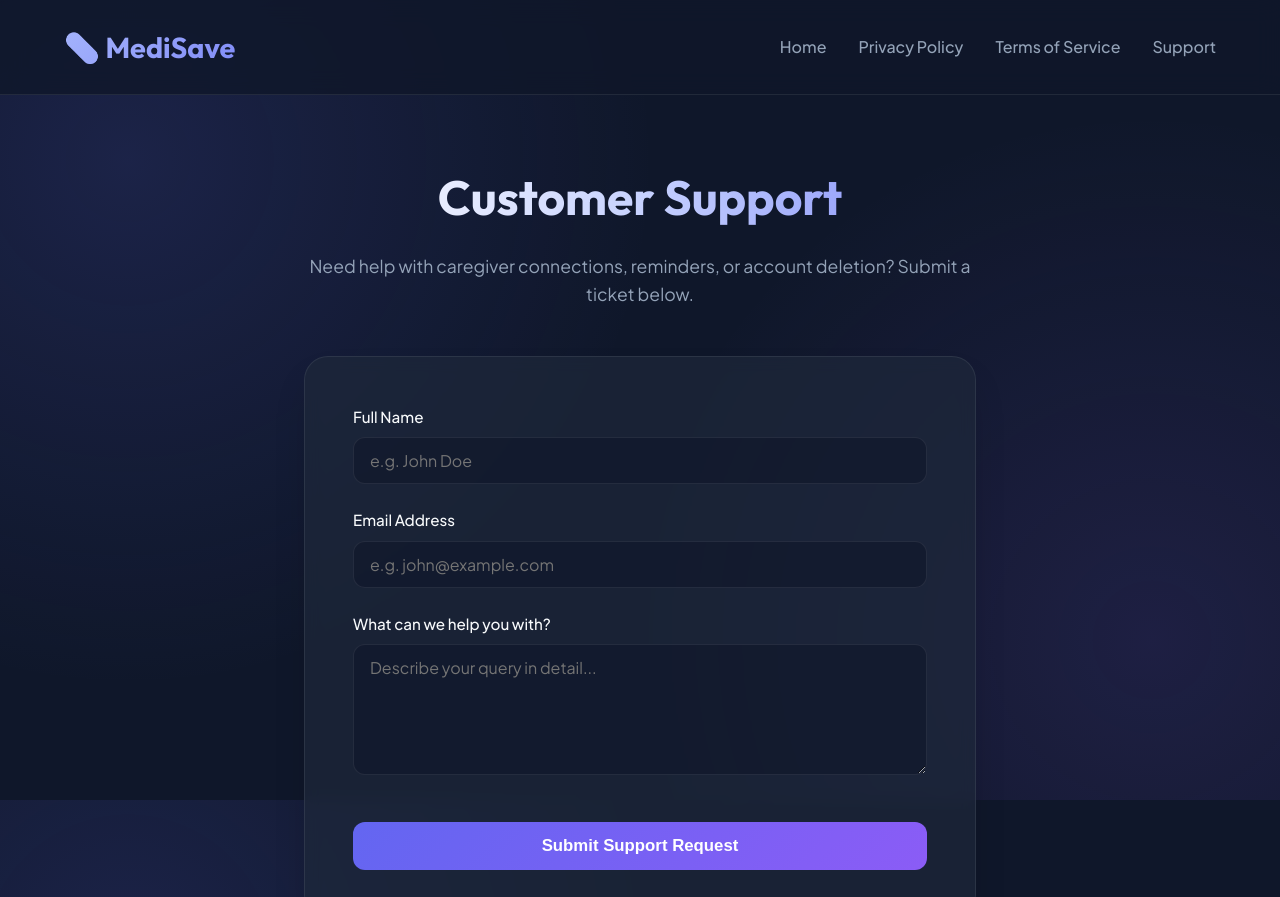
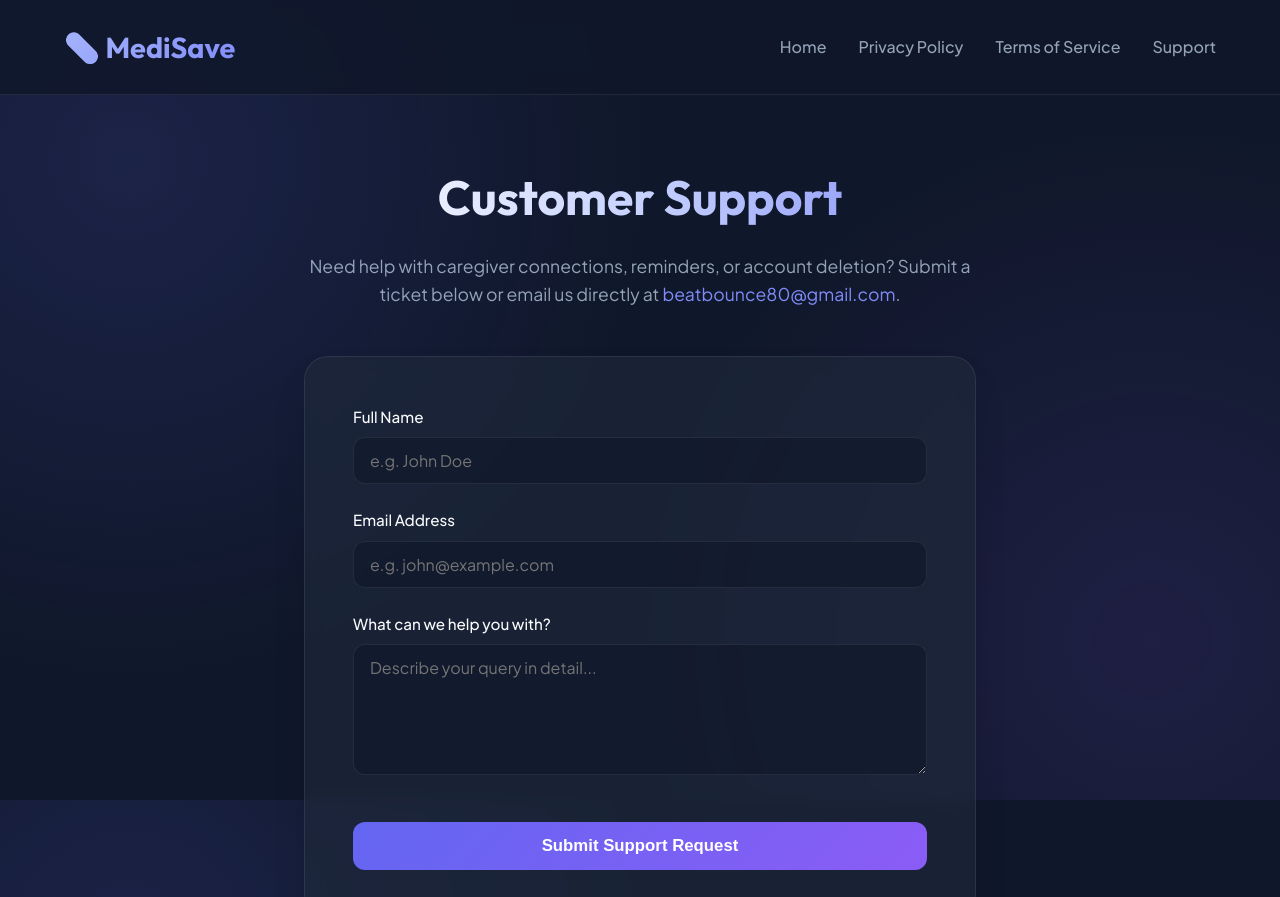
Before and after one commit to Rajkumarraju1/MediSave, a plain HTML site: page docs/support.html in a window 1280 px wide. Shown: the top 897 px of the page. Drawn offline with Linux system fonts and the light colour scheme.

Commit message:
docs: add contact email beatbounce80@gmail.com to privacy and support pages

```diff
--- a/docs/support.html
+++ b/docs/support.html
@@ -213,7 +213,7 @@
     <div class="container">
         <div class="header-section">
             <h1>Customer Support</h1>
-            <p class="lead">Need help with caregiver connections, reminders, or account deletion? Submit a ticket below.</p>
+            <p class="lead">Need help with caregiver connections, reminders, or account deletion? Submit a ticket below or email us directly at <a href="mailto:beatbounce80@gmail.com" style="color: var(--primary-light); text-decoration: none;">beatbounce80@gmail.com</a>.</p>
         </div>
 
         <div class="content-card">
```
Also changed, not shown: docs/privacy.html (+1 -1 lines), 2 other files.
